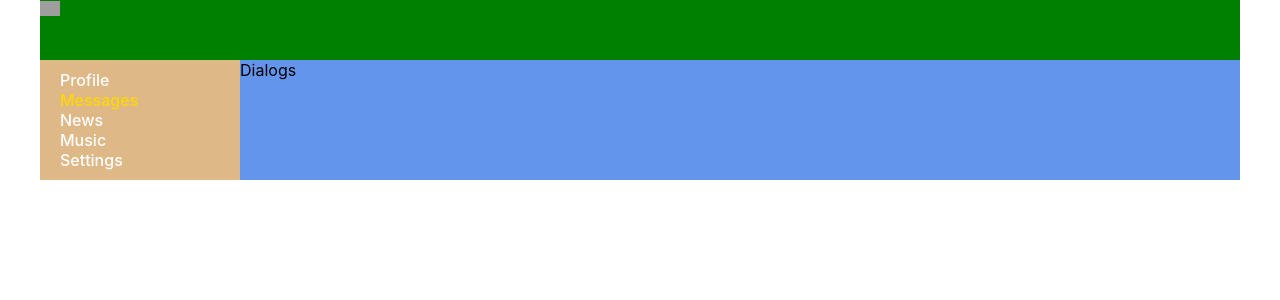
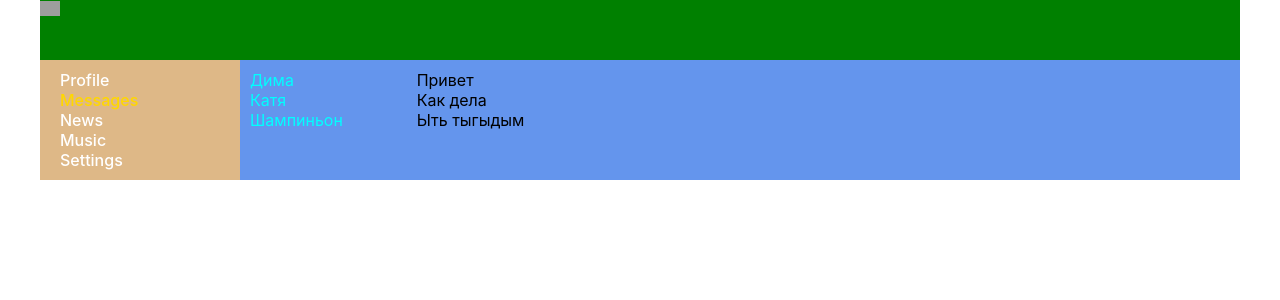
Before and after one commit to DmitriyBooy/ReactLessons, a React (Create React App) app: page /dialogs in a window 1280 px wide. Shown: the top 300 px of the page. Built offline with nearby package versions, Linux system fonts and the light colour scheme; grey boxes are pictures that could not be loaded.

Commit message:
Добавил активный класс

```diff
--- a/src/App.jsx
+++ b/src/App.jsx
@@ -22,7 +22,7 @@ const App = () => {
               Component={Profile}
             />
             <Route
-              path='/dialogs'
+              path='/dialogs/*'
               Component={Dialogs}
             />
             <Route
--- /dev/null
+++ b/src/components/Dialogs/Dialog/Dialog.jsx
@@ -0,0 +1,17 @@
+import s from './Dialog.module.css'
+import {NavLink} from "react-router-dom";
+
+const Dialog = ({ name, id }) => {
+  return (
+    <div className={s.dialog}>
+      <NavLink
+        to={`/dialogs/${id}`}
+        className={({ isActive }) => isActive ? s.active : ''}
+      >
+        {name}
+      </NavLink>
+    </div>
+  )
+}
+
+export default Dialog
--- /dev/null
+++ b/src/components/Dialogs/Dialog/Dialog.module.css
@@ -0,0 +1,8 @@
+.active {
+    color: gold !important;
+}
+
+.dialog a {
+    text-decoration: none;
+    color: aqua;
+}
--- a/src/components/Dialogs/Dialogs.jsx
+++ b/src/components/Dialogs/Dialogs.jsx
@@ -1,9 +1,31 @@
 import s from './Dialogs.module.css'
+import Dialog from './Dialog/Dialog'
 
 const Dialogs = () => {
   return (
-    <div>
-      Dialogs
+    <div className={s.dialogs}>
+      <div className={s.dialog_items}>
+        <Dialog
+          name='Дима'
+          id='1'
+        />
+
+        <Dialog
+          name='Катя'
+          id='2'
+        />
+
+        <Dialog
+          name='Шампиньон'
+          id='3'
+        />
+      </div>
+
+      <div className={s.messages}>
+        <div className={s.message}>Привет</div>
+        <div className={s.message}>Как дела</div>
+        <div className={s.message}>Ыть тыгыдым</div>
+      </div>
     </div>
   )
 }
--- a/src/components/Dialogs/Dialogs.module.css
+++ b/src/components/Dialogs/Dialogs.module.css
@@ -0,0 +1,18 @@
+.dialogs {
+    display: grid;
+    grid-template-columns: 2fr 10fr;
+}
+
+.dialog_items {
+    display: flex;
+    flex-direction: column;
+    padding: 10px;
+}
+
+.messages {
+    padding: 10px;
+}
+
+.messages .message {
+
+}
```
